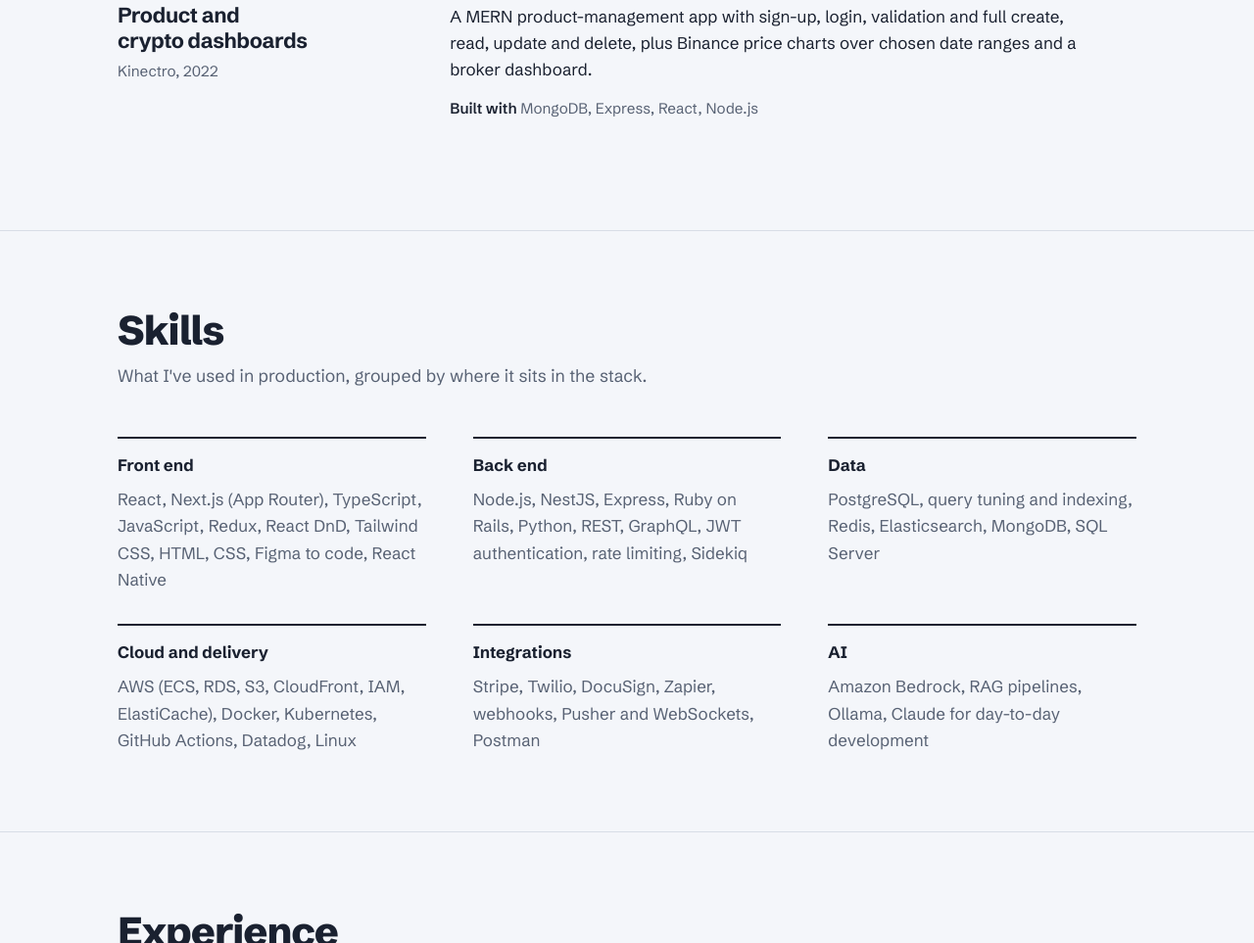
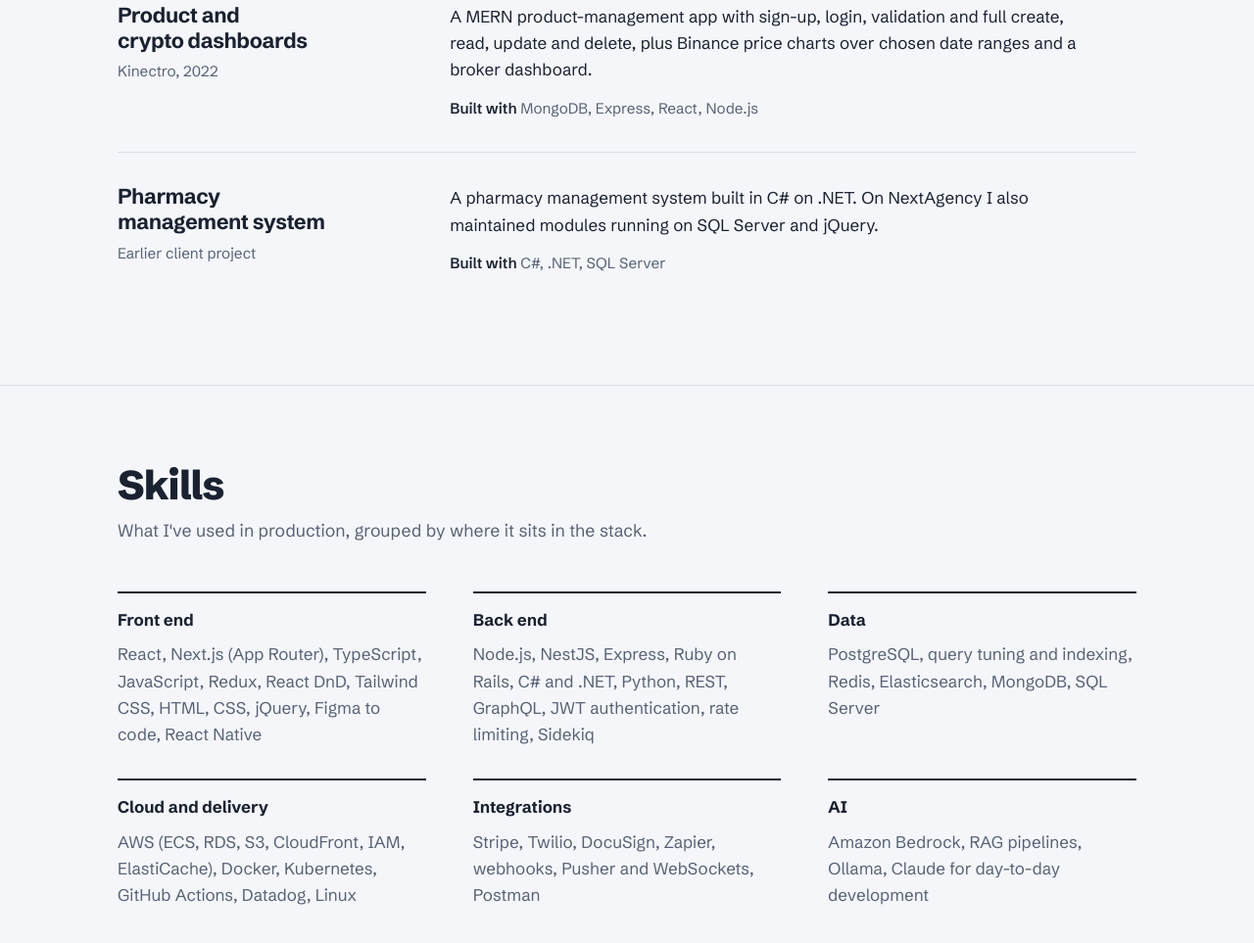
Before and after one commit to half-blood-king/portfiolo, a plain HTML site: page maida/index.html in a window 1280 px wide. Shown: the part 2849-3812 px from the top of the page at 98% size. Drawn offline with Linux system fonts and the light colour scheme.

Commit message:
Add C# and .NET to Maida's portfolio
- C# and .NET in back-end skills and the page description; jQuery in front end
- New project row for the C#/.NET pharmacy management system

Co-Authored-By: Claude Opus 5.5 <noreply@anthropic.com>
Claude-Session: https://claude.ai/code/session_01YVMkn1fsyUxL7VipiFpxxV

```diff
--- a/maida/index.html
+++ b/maida/index.html
@@ -3,7 +3,7 @@
 <head>
 <meta charset="utf-8">
 <meta name="viewport" content="width=device-width, initial-scale=1, viewport-fit=cover">
-<meta name="description" content="Maida Maqbool, full-stack software engineer in Lahore. React, Next.js, Node.js, TypeScript, Ruby on Rails, PostgreSQL and AWS. Four years leading engineering on a live SaaS platform.">
+<meta name="description" content="Maida Maqbool, full-stack software engineer in Lahore. React, Next.js, Node.js, TypeScript, Ruby on Rails, C#, .NET, PostgreSQL and AWS. Four years leading engineering on a live SaaS platform.">
 <meta property="og:title" content="Maida Maqbool, Full-Stack Software Engineer">
 <meta property="og:description" content="Full-stack engineer who led the modernisation of a live SaaS platform: Rails to Next.js, a 4,200 ms query cut to 28 ms, and a move to Docker on AWS ECS.">
 <title>Maida Maqbool</title>
@@ -313,6 +313,17 @@ footer .wrap { display: flex; justify-content: space-between; flex-wrap: wrap; g
             <p class="stack"><b>Built with</b> MongoDB, Express, React, Node.js</p>
           </div>
         </article>
+
+        <article class="case">
+          <div>
+            <h3>Pharmacy management system</h3>
+            <p class="where">Earlier client project</p>
+          </div>
+          <div class="body">
+            <p>A pharmacy management system built in C# on .NET. On NextAgency I also maintained modules running on SQL Server and jQuery.</p>
+            <p class="stack"><b>Built with</b> C#, .NET, SQL Server</p>
+          </div>
+        </article>
       </div>
     </div>
   </section>
@@ -324,8 +335,8 @@ footer .wrap { display: flex; justify-content: space-between; flex-wrap: wrap; g
         <p>What I've used in production, grouped by where it sits in the stack.</p>
       </div>
       <dl class="skills">
-        <div><dt>Front end</dt><dd>React, Next.js (App Router), TypeScript, JavaScript, Redux, React DnD, Tailwind CSS, HTML, CSS, Figma to code, React Native</dd></div>
-        <div><dt>Back end</dt><dd>Node.js, NestJS, Express, Ruby on Rails, Python, REST, GraphQL, JWT authentication, rate limiting, Sidekiq</dd></div>
+        <div><dt>Front end</dt><dd>React, Next.js (App Router), TypeScript, JavaScript, Redux, React DnD, Tailwind CSS, HTML, CSS, jQuery, Figma to code, React Native</dd></div>
+        <div><dt>Back end</dt><dd>Node.js, NestJS, Express, Ruby on Rails, C# and .NET, Python, REST, GraphQL, JWT authentication, rate limiting, Sidekiq</dd></div>
         <div><dt>Data</dt><dd>PostgreSQL, query tuning and indexing, Redis, Elasticsearch, MongoDB, SQL Server</dd></div>
         <div><dt>Cloud and delivery</dt><dd>AWS (ECS, RDS, S3, CloudFront, IAM, ElastiCache), Docker, Kubernetes, GitHub Actions, Datadog, Linux</dd></div>
         <div><dt>Integrations</dt><dd>Stripe, Twilio, DocuSign, Zapier, webhooks, Pusher and WebSockets, Postman</dd></div>
```
